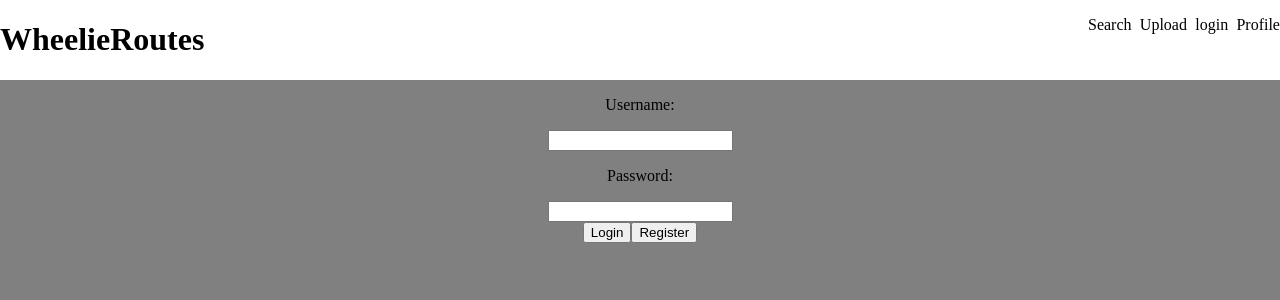
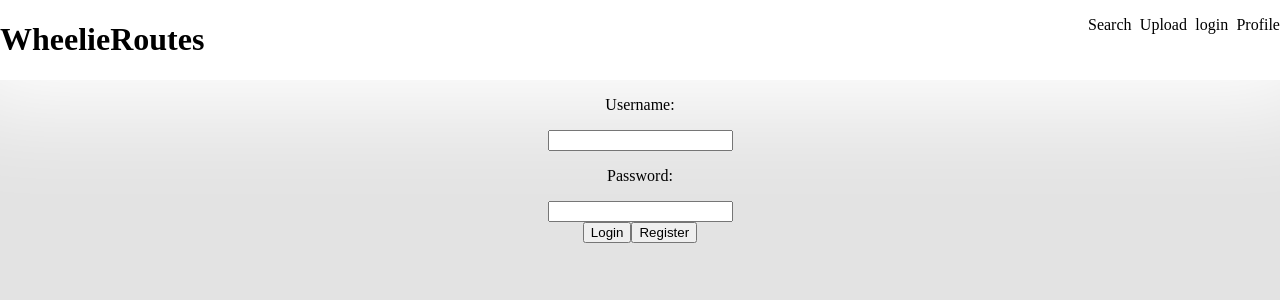
Before and after one commit to StayBreezy/wheelie_routes, a React (Create React App) app: page /#/login in a window 1280 px wide. Shown: the top 300 px of the page. Built offline with nearby package versions, Linux system fonts and the light colour scheme; no server answers.

Commit message:
more css tweaks

```diff
--- a/src/App.css
+++ b/src/App.css
@@ -4,7 +4,7 @@
 }
 
 html {
-  background-color: grey;
+  background-color: rgba(128, 128, 128, 0.219);
 padding: 0;
 margin: 0;
 }
@@ -19,7 +19,7 @@ body {
   width: 100vw;
   height: 80px;
   background-color: white;
-  display: flex;
+  box-shadow: 0px -22px 100px 50px rgba(255,255,255,1);  display: flex;
   justify-content: space-between;
 }
 
@@ -53,6 +53,7 @@ body {
 .filter {
   border: 1px solid black;
   margin: 0 auto;
+  margin-top: 10px;
   background-color: white;
   display: flex;
   justify-content: center;
```
